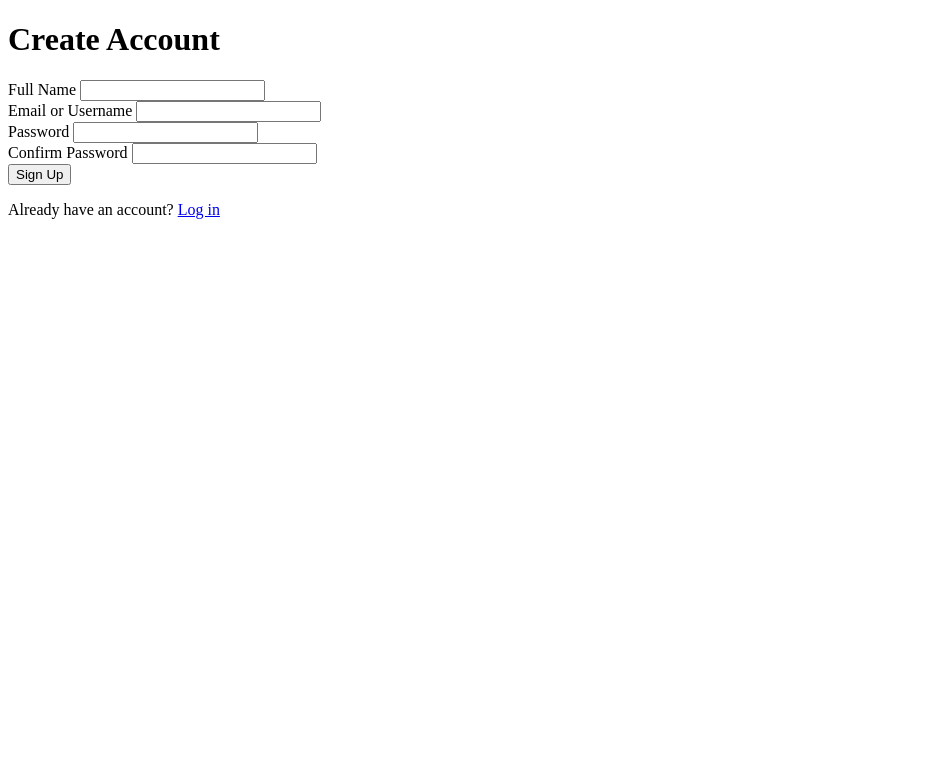
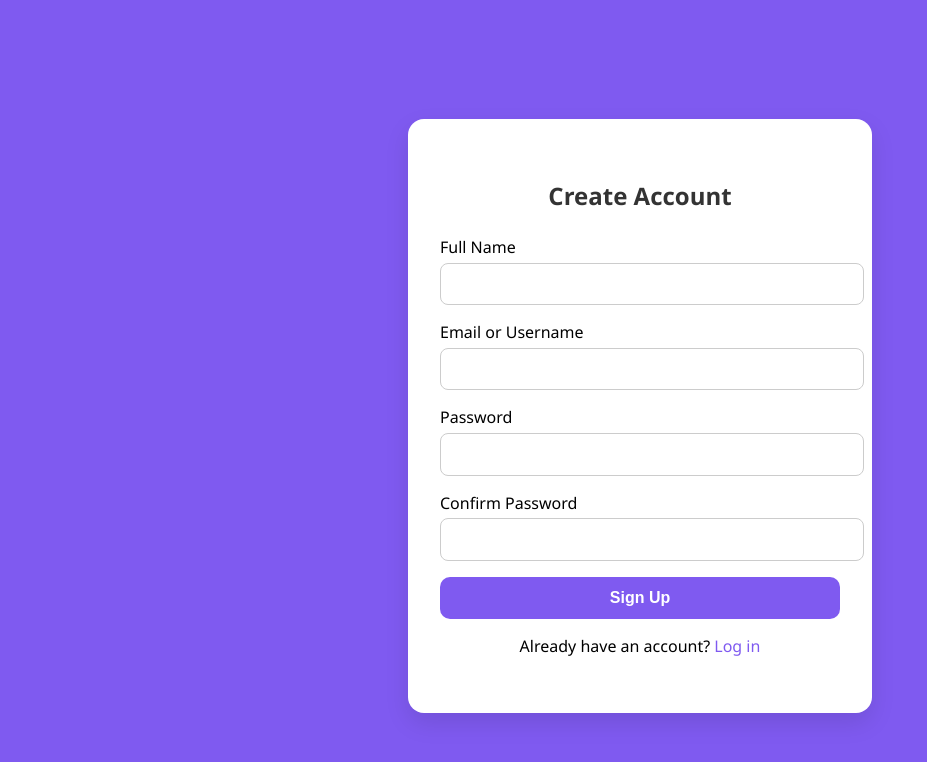
Before and after one commit to Hermela1001/web-capstone-project-beautyshop, a plain HTML site: page signup.html in a window 1280 px wide. Shown: the whole page, without its empty margins (0-927 px from the left). Drawn offline with Linux system fonts and the light colour scheme.

Commit message:
Add styled and spaced signup page layout

```diff
--- a/signup.html
+++ b/signup.html
@@ -1,44 +1,114 @@
 <!DOCTYPE html>
 <html lang="en">
 <head>
-  <meta charset="UTF-8" />
-  <meta name="viewport" content="width=device-width, initial-scale=1" />
-  <title>Sign Up - Capstone App</title>
-  <link rel="stylesheet" href="css/style.css" />
+  <meta charset="UTF-8">
+  <meta name="viewport" content="width=device-width, initial-scale=1">
+  <title>Sign Up</title>
+  <link rel="stylesheet" href="style.css">
+  <style>
+    body {
+      margin: 0;
+      padding: 0;
+      background-color: #7f5af0;
+      font-family: "Segoe UI", Tahoma, Geneva, Verdana, sans-serif;
+    }
+
+    .fullscreen-container {
+      display: flex;
+      justify-content: center;
+      align-items: center;
+      height: 100vh;
+      padding: 1rem;
+    }
+
+    .form-card {
+      background-color: #fff;
+      border-radius: 16px;
+      padding: 2.5rem 2rem;
+      max-width: 400px;
+      width: 100%;
+      box-shadow: 0 10px 25px rgba(0, 0, 0, 0.1);
+    }
+
+    .form-card h2 {
+      margin-bottom: 1.5rem;
+      text-align: center;
+      color: #333;
+    }
+
+    .form-group {
+      margin-bottom: 1rem;
+    }
+
+    .form-group label {
+      display: block;
+      margin-bottom: 0.3rem;
+      font-weight: 500;
+    }
+
+    .form-group input {
+      width: 100%;
+      padding: 0.7rem;
+      border: 1px solid #ccc;
+      border-radius: 8px;
+      font-size: 1rem;
+    }
+
+    .btn {
+      display: block;
+      width: 100%;
+      background-color: #7f5af0;
+      color: white;
+      padding: 0.75rem;
+      border: none;
+      border-radius: 10px;
+      font-size: 1rem;
+      font-weight: bold;
+      cursor: pointer;
+      transition: background 0.3s ease;
+    }
+
+    .btn:hover {
+      background-color: #6c47e0;
+    }
+
+    .form-footer {
+      margin-top: 1rem;
+      text-align: center;
+    }
+
+    .form-footer a {
+      color: #7f5af0;
+      text-decoration: none;
+    }
+  </style>
 </head>
 <body>
-  <div class="fullscreen-login">
-    <div class="form-wrapper">
-      <h1 class="login-title">Create Account</h1>
-
-      <form class="signup-form" method="POST" action="#">
+  <div class="fullscreen-container">
+    <div class="form-card">
+      <h2>Create Account</h2>
+      <form>
         <div class="form-group">
           <label for="fullname">Full Name</label>
-          <input type="text" id="fullname" name="fullname" required />
+          <input type="text" id="fullname" name="fullname" required>
         </div>
-
         <div class="form-group">
-          <label for="username">Email or Username</label>
-          <input type="text" id="username" name="username" required />
+          <label for="email">Email or Username</label>
+          <input type="email" id="email" name="email" required>
         </div>
-
         <div class="form-group">
           <label for="password">Password</label>
-          <input type="password" id="password" name="password" required />
+          <input type="password" id="password" name="password" required>
         </div>
-
         <div class="form-group">
-          <label for="confirm_password">Confirm Password</label>
-          <input type="password" id="confirm_password" name="confirm_password" required />
+          <label for="confirm">Confirm Password</label>
+          <input type="password" id="confirm" name="confirm" required>
         </div>
-
-        <button type="submit" class="btn-primary">Sign Up</button>
+        <button class="btn" type="submit">Sign Up</button>
       </form>
-
-      <p class="signup-prompt">
-        Already have an account?
-        <a href="index.html" class="signup-link">Log in</a>
-      </p>
+      <div class="form-footer">
+        <p>Already have an account? <a href="login.html">Log in</a></p>
+      </div>
     </div>
   </div>
 </body>
```
